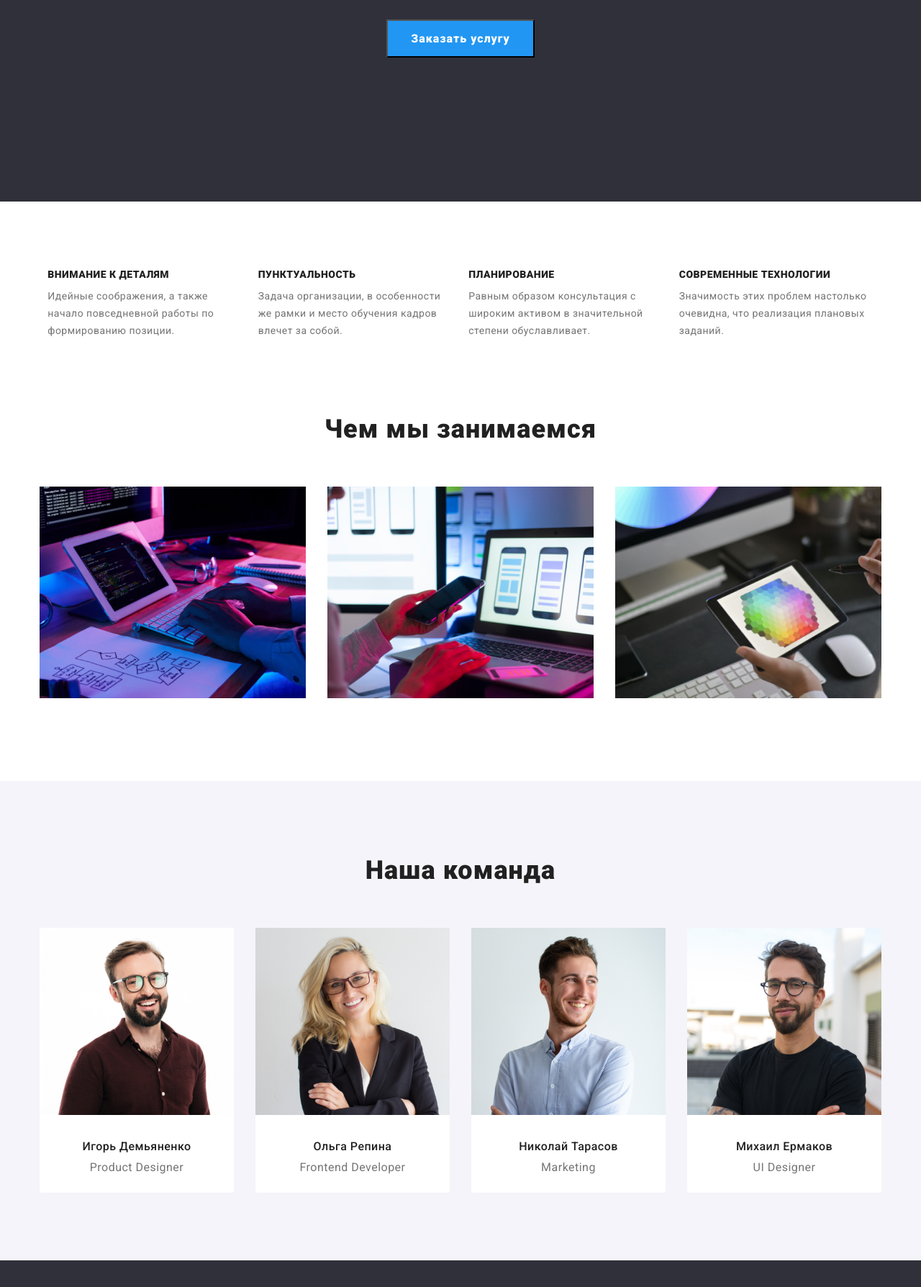
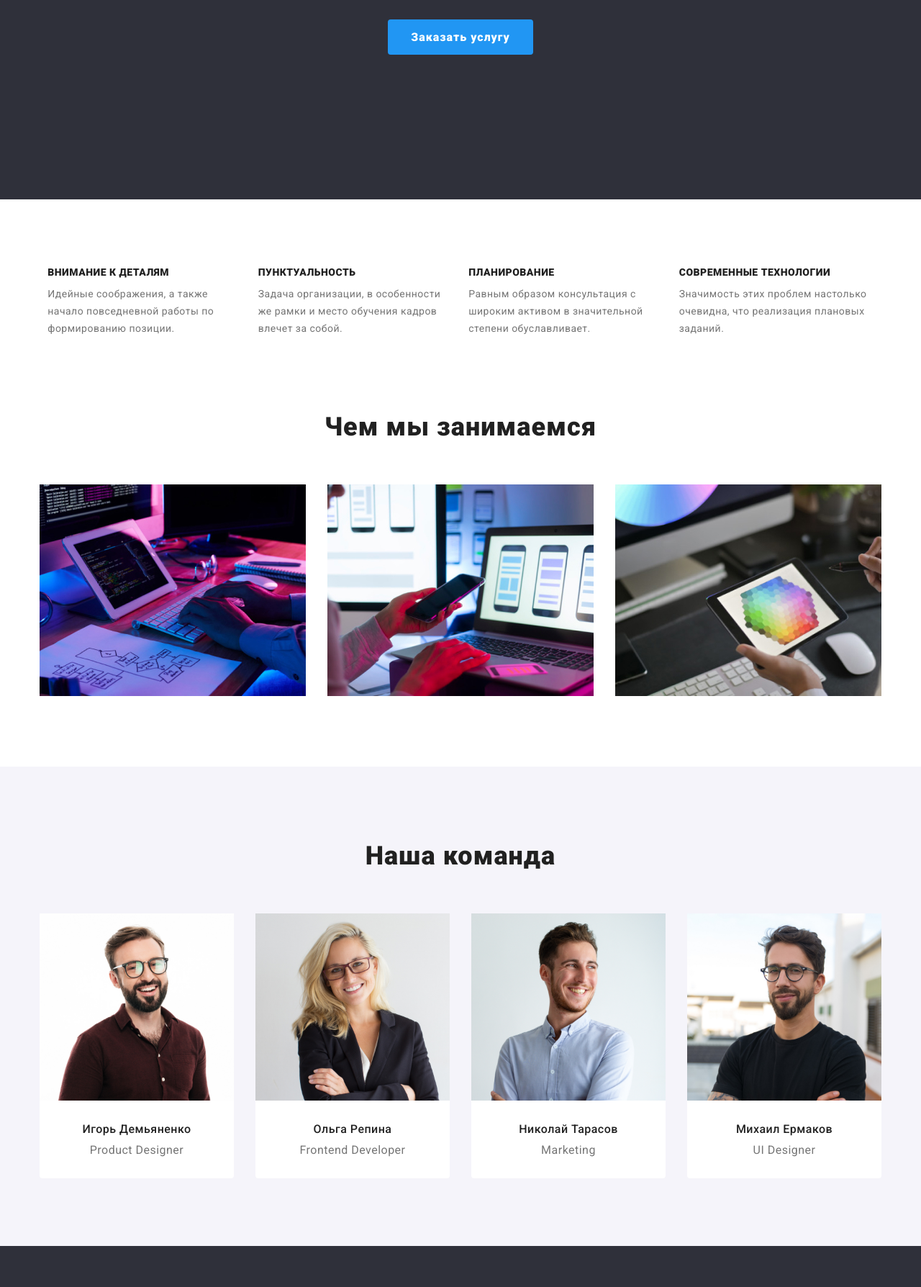
Before and after one commit to mykolasenyuk/goit-markup-hw-03, a plain HTML site: page index.html in a window 1280 px wide. Shown: the part 382-2170 px from the top of the page at 72% size. Drawn offline with nearby package versions, Linux system fonts and the light colour scheme.

Commit message:
fix containers

```diff
--- a/css/common.css
+++ b/css/common.css
@@ -94,7 +94,7 @@ a{text-decoration: none;
     width: 1200px;
     padding-left: 15px;
     padding-right: 15px;
-    margin: auto;
+    margin: 0 auto;
 
 
 }
@@ -179,6 +179,7 @@ a{text-decoration: none;
 
 }
 .curent-address{
+    display: block;
     margin-top: 20px;
     margin-bottom: 9px;
 }
--- a/css/index.css
+++ b/css/index.css
@@ -13,6 +13,7 @@
     margin-bottom: 30px;
 
 
+
     color: var(--primary-white-color);
     font-weight: 900;
     font-size: 44px;
@@ -24,10 +25,13 @@
 /* ===buttons=== */
 
 .button{
-    display: inline-block;
+    display: block;
+    margin: 0 auto;
     padding: 10px 32px;
     min-width: 200px;
-
+    cursor: pointer;
+    border-radius: 4px;
+    border: none;
     color: var(--custom-text-color);
     background-color: #F5F4FA;
     font-family: inherit;
@@ -36,6 +40,7 @@
     line-height: 1.86;
     letter-spacing: 0.06em;
     text-align: center;
+
 
 }
 .button.primary{
@@ -75,7 +80,7 @@
 
 .container.feature{
         margin-top: 0;
-        margin-bottom: 94px;
+        padding-bottom: 94px;
     }
 
 .feature-list {
@@ -125,6 +130,7 @@
     display: flex;
     flex-wrap: nowrap;
     padding: 0;
+    margin: 0;
 
 
 
@@ -161,6 +167,10 @@
     list-style: none;
     color: var(--text-color);
 }
+
+.team-list-card-image{
+    display: block;
+}
 .team-list-card{
     width: calc((100% - 90px) / 4);
     margin-right: 30px;
@@ -176,11 +186,13 @@
     margin-right: 0;
 
 }
+.team-list-description{
+    padding: 30px 59px;
+}
 
 .name{
     text-align: center;
-    margin-top: 30px;
-    margin-bottom: 10px;
+    margin: 0;
     color: var(--custom-text-color);
     font-weight: 500;
     font-size: 16px;
@@ -188,10 +200,11 @@
 }
 .team-list .position{
     text-align: center;
-    margin-top: 0;
-    margin-bottom: 30px;
+   margin: 0;
+   margin-top: 10px;
     font-size: 16px;
     line-height: 1.19;
+
 }
 
     /* ===end team=== */
--- a/index.html
+++ b/index.html
@@ -88,27 +88,37 @@
          <ul class="team-list" >
              <li class="team-list-card">
                   <!-- Игорь Демяненко -->
-                 <img src="./img/index/ИгорьДемьяненко.jpg" alt="Игорь_Демьяненко" width="270" height="260">
+                 <img class="team-list-card-image" src="./img/index/ИгорьДемьяненко.jpg" alt="Игорь_Демьяненко" width="270" height="260">
+                 <div class="team-list-description">
                      <h3 class="name">Игорь Демьяненко</h3>
                      <p class="position">Product Designer</p>
+                </div>
+
              </li>
              <li class="team-list-card">
                   <!-- Ольга Репина -->
-                     <img src="./img/index/ОльгаРепина.jpg" alt="Ольга_Репина" width="270" height="260">
+                     <img class="team-list-card-image" src="./img/index/ОльгаРепина.jpg" alt="Ольга_Репина" width="270" height="260">
+                     <div class="team-list-description">
                       <h3 class="name">Ольга Репина</h3>
                       <p class="position">Frontend Developer</p>
+                    </div>
              </li>
              <li class="team-list-card">
                   <!-- Николай Тарасов -->
-                 <img src="./img/index/НиколайТарасов.jpg" alt="Николай_Тарасов" width="270" height="260">
+                 <img class="team-list-card-image" src="./img/index/НиколайТарасов.jpg" alt="Николай_Тарасов" width="270" height="260">
+                 <div class="team-list-description">
                      <h3 class="name">Николай Тарасов</h3>
                      <p class="position">Marketing</p>
+                </div>
+
              </li>
               <li class="team-list-card">
                  <!-- Михаил Ермаков -->
-                 <img src="./img/index/МихаилЕрмаков.jpg" alt="Михаил_Ермаков" width="270" height="260" >
+                 <img class="team-list-card-image" src="./img/index/МихаилЕрмаков.jpg" alt="Михаил_Ермаков" width="270" height="260" >
+                 <div class="team-list-description">
                      <h3 class="name">Михаил Ермаков</h3>
                      <p class="position">UI Designer</p>
+                </div>
              </li>
          </ul>
         </div>
```
Lines whose indentation alone changed are shown as unchanged.
